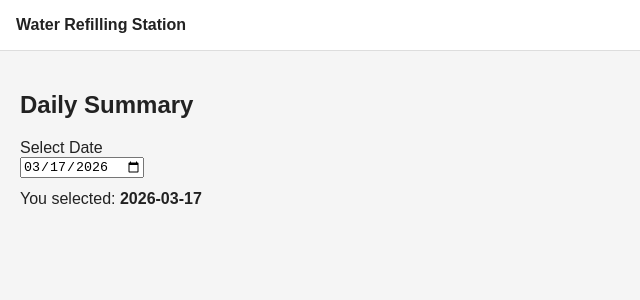
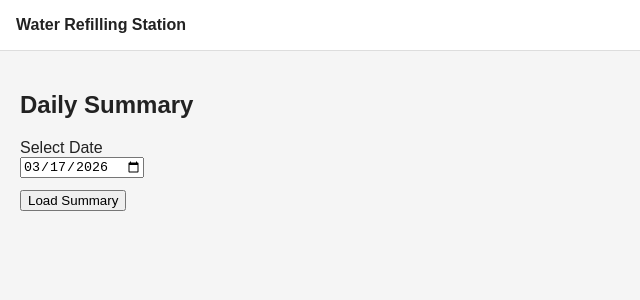
Before and after one commit to Russell28/refilling-station-app, a React (Vite) app: page /daily-summary in a window 1280 px wide. Shown: the top 300 px of the page, without its empty margins (0-640 px from the left). Built offline with nearby package versions, Linux system fonts and the light colour scheme.

Commit message:
WR-11 feat: add load summary action

```diff
--- a/src/pages/DailySummaryPage.tsx
+++ b/src/pages/DailySummaryPage.tsx
@@ -14,6 +14,10 @@ function getTodayLocalDate() {
 export default function DailySummaryPage() {
     const [selectedDate, setSelectedDate] = useState(getTodayLocalDate()); // Initialize with today's date
 
+    const handleLoadSummary = () => {
+        console.log("Loading summary for date:", selectedDate);
+    };
+
     return (
         <section>
             <h2>Daily Summary</h2>
@@ -29,9 +33,9 @@ export default function DailySummaryPage() {
                 />
             </div>
 
-            <p style={{ marginTop: "12px" }}>
-                You selected: <strong>{selectedDate}</strong>
-            </p>
+            <div style={{ marginTop: "12px" }}>
+                <button onClick={handleLoadSummary}>Load Summary</button>
+            </div>
 
         </section>
     )
```
